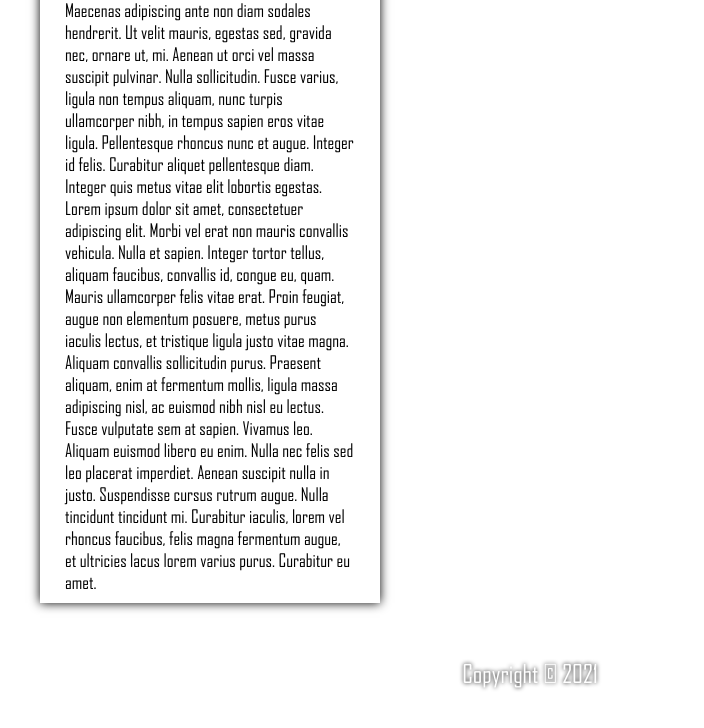
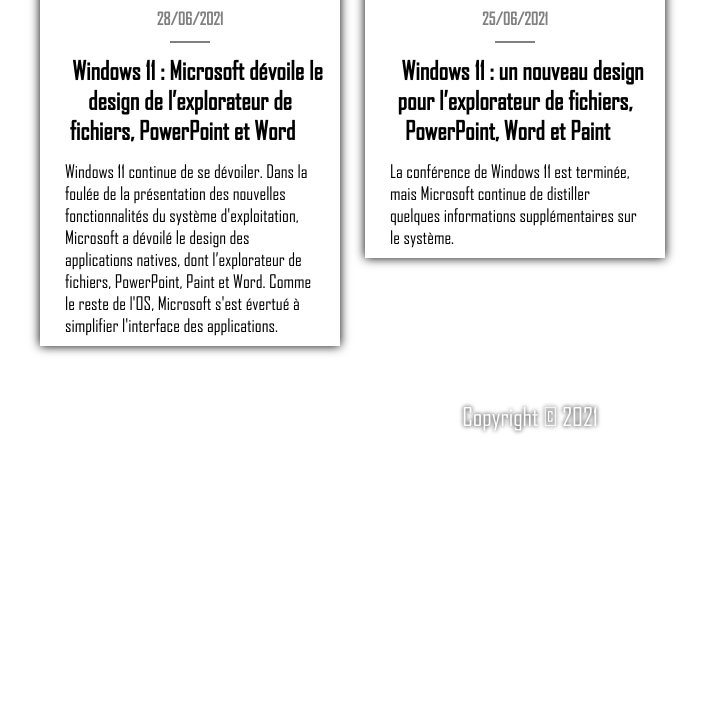
Before and after one commit to MichaelAceAnderson/MichaelAceAnderson.github.io, a PHP site: page /pages/vt.php in a window 1280 px wide. Shown: the part 1754-2482 px from the top of the page, without its empty margins (110-814 px from the left). After the commit the page ends 2188 px from the top, so only its background shows below. Run offline with PHP 8.4, Linux system fonts and the light colour scheme.

Commit message:
Added Veille content

```diff
--- a/common/style/style.css
+++ b/common/style/style.css
@@ -401,8 +401,8 @@ Note: Tests/dev only
 /* Articles/Cartes */
 
 .main article {
-	margin: 15px 30px 15px 0px;
-	width: 340px;
+	margin: 15px 25px 15px 0px;
+	width: 300px;
 	box-shadow: 0px 0px 10px 0px black;
 	vertical-align: top;
 	background: rgb(255 255 255 / 90%);
@@ -423,11 +423,25 @@ Note: Tests/dev only
 	color: black;
 }
 
-.main article h1 {
+.main article h1,
+.main article a {
 	font-size: 25px;
 	color: black;
-	margin: 15px 0 0 0;
+	margin: 5px 15px;
 	text-align: center;
+}
+
+.main article h6 {
+	text-align: center;
+	margin: 10px 0 0 0;
+	color: gray;
+}
+
+.main article hr {
+	border: none;
+	background: gray;
+	height: 2px;
+	width: 40px;
 }
 
 /* Informations de bas de page */
--- a/pages/vt.php
+++ b/pages/vt.php
@@ -8,57 +8,124 @@
 
 <section class="main" id="main">
 	<h1>Veille technologique</h1>
-	<p>Note: en cours de travaux.</p>
-		<article>
-			<img src="https://upload.wikimedia.org/wikipedia/commons/thumb/9/95/Vue.js_Logo_2.svg/1184px-Vue.js_Logo_2.svg.png">
-			<h1>Vue.js</h1>
+	<p>Note: en cours de travaux.</p><article>
+			<img src="https://img.phonandroid.com/2021/03/Windows-11-1.jpg">
+			<h6>
+				29/07/2022
+			</h6>
+			<hr>
+			<h1>
+				<a target="_blank" href="https://www.phonandroid.com/windows-11-revoit-le-design-de-barre-des-taches-et-inclut-des-widgets-animes-dans-une-nouvelle-mise-a-jour.html">
+					Windows 11 revoit le design de barre des tâches et inclut des Widgets animés dans une nouvelle mise à jour
+				</a>
+			</h1>
 			<p>
-				Vue.js, est un framework JavaScript open-source utilisé pour construire des interfaces utilisateur et des applications web monopages.
-				Vue a été créé par Evan You et est maintenu par lui et le reste des membres actifs de l'équipe principale travaillant sur le projet et son écosystème.
+				Microsoft vient de publier une nouvelle mise à jour Windows 11 destinée aux Insiders.
+				Celle-ci apporte tout un tas de nouveautés, comme une barre des tâches revue et corrigée,
+				des widgets animés ou encore un nouveau design pour certaines fenêtres.
+				Une grosse amélioration que le grand public pourra sans doute essayer dès octobre.
 			</p>
 		</article><article>
-			<img src="https://upload.wikimedia.org/wikipedia/commons/thumb/d/d9/Node.js_logo.svg/590px-Node.js_logo.svg.png">
-			<h1>Node.js</h1>
+			<img src="https://www.ginjfo.com/wp-content/webp-express/webp-images/uploads/2022/02/Windows-11-copy-dialogs-fluent-design-02-768x409.jpg.webp">
+			<h6>
+				02/02/2022
+			</h6>
+			<hr>
+			<h1>
+				<a target="_blank" href="https://www.ginjfo.com/actualites/logiciels/windows-11/windows-11-et-son-interface-moderne-il-y-a-encore-du-travail-20220202">
+					Windows 11 et son interface « moderne », il y a encore du travail
+				</a>
+			</h1>
 			<p>
-				Node.js est une plateforme logicielle libre en JavaScript, orientée vers les applications réseau évènementielles hautement concurrentes qui doivent pouvoir monter en charge.
-				Elle utilise la machine virtuelle V8, la librairie libuv pour sa boucle d'évènements, et implémente sous licence MIT les spécifications CommonJS.
+				Windows 11 introduit d’importants changements face à Windows 10. Les plus marquants concernent principalement l’interface et l’environnement du bureau.
 			</p>
 		</article><article>
-			<img src="https://www.finelog-biseum.com/wp-content/uploads/2017/09/Logo-SQL-SERVER.png">
-			<h1>SQL Server</h1>
-			<p>Microsoft SQL Server est un système de gestion de base de données en langage SQL incorporant entre autres un SGBDR développé et commercialisé par la société Microsoft.</p>
-		</article><article>
-			<img src="https://upload.wikimedia.org/wikipedia/commons/thumb/9/9a/Visual_Studio_Code_1.35_icon.svg/800px-Visual_Studio_Code_1.35_icon.svg.png">
-			<h1>VSCode</h1>
+			<img src="https://img.phonandroid.com/2021/10/Windows-11-10.jpeg">
+			<h6>
+				28/01/2022
+			</h6>
+			<hr>
+			<h1>
+				<a target="_blank" href="https://www.phonandroid.com/windows-11-la-nouvelle-mise-a-jour-ameliore-le-design-par-petites-touches.html">
+					Windows 11 : la nouvelle mise à jour améliore le design par petites touches
+				</a>
+			</h1>
 			<p>
-				Visual Studio Code est un éditeur de code extensible développé par Microsoft pour Windows, Linux et macOS.
-				Les fonctionnalités incluent la prise en charge du débogage, la mise en évidence de la syntaxe, la complétion intelligente du code, les snippets, la refactorisation du code et Git intégré.
+				Windows 11 accueille une nouvelle mise à jour pour les Insiders.
+				Celle-ci apporte des améliorations de l’interface utilisateur, mais aussi des voix inédites pour le narrateur.
+				Ces nouveautés pourraient être le premier aperçu de la grosse mise à jour d’automne 2022.
 			</p>
 		</article><article>
-			<img src="">
-			<h1>Test sans image</h1>
+			<img src="https://www.presse-citron.net/app/uploads/2021/06/Windows-11.jpg">
+			<h6>
+				01/02/2022
+			</h6>
+			<hr>
+			<h1>
+				<a target="_blank" href="https://www.presse-citron.net/windows-11-un-ancien-directeur-de-microsoft-critique-le-menu-demarrer/">
+					Windows 11 : un ancien directeur de Microsoft critique le menu Démarrer
+				</a>
+			</h1>
+			<p>Cet ex responsable Microsoft de l’expérience utilisateur se dit choqué par le manque d’ergonomie du nouveau menu Démarrer de Windows 11.</p>
+		</article><article>
+			<img src="https://img.phonandroid.com/2022/01/Windows-11.jpg">
+			<h6>
+				21/01/2022
+			</h6>
+			<hr>
+			<h1>
+				<a target="_blank" href="https://www.phonandroid.com/windows-11-le-gestionnaire-des-taches-a-droit-a-un-nouveau-design-plus-moderne.html">
+					Windows 11 : le Gestionnaire des tâches a droit à un nouveau design plus moderne
+				</a>
+			</h1>
 			<p>
-				Lorem ipsum dolor sit amet, consectetur adipiscing elit. Sed non risus.
-				Suspendisse lectus tortor, dignissim sit amet, adipiscing nec, ultricies sed, dolor.
-				Cras elementum ultrices diam. Maecenas ligula massa, varius a, semper congue, euismod non, mi.
-				Proin porttitor, orci nec nonummy molestie, enim est eleifend mi, non fermentum diam nisl sit amet erat. Duis semper.
-				Duis arcu massa, scelerisque vitae, consequat in, pretium a, enim. Pellentesque congue.
-				Ut in risus volutpat libero pharetra tempor.
-				Cras vestibulum bibendum augue. Praesent egestas leo in pede. Praesent blandit odio eu enim.
-				Pellentesque sed dui ut augue blandit sodales. Vestibulum ante ipsum primis in faucibus orci luctus et ultrices posuere cubilia Curae;
-				Aliquam nibh. Mauris ac mauris sed pede pellentesque fermentum. Maecenas adipiscing ante non diam sodales hendrerit.
-				Ut velit mauris, egestas sed, gravida nec, ornare ut, mi. Aenean ut orci vel massa suscipit pulvinar. Nulla sollicitudin.
-				Fusce varius, ligula non tempus aliquam, nunc turpis ullamcorper nibh, in tempus sapien eros vitae ligula.
-				Pellentesque rhoncus nunc et augue. Integer id felis. Curabitur aliquet pellentesque diam. Integer quis metus vitae elit lobortis egestas.
-				Lorem ipsum dolor sit amet, consectetuer adipiscing elit. Morbi vel erat non mauris convallis vehicula. Nulla et sapien.
-				Integer tortor tellus, aliquam faucibus, convallis id, congue eu, quam. Mauris ullamcorper felis vitae erat.
-				Proin feugiat, augue non elementum posuere, metus purus iaculis lectus, et tristique ligula justo vitae magna.
-				Aliquam convallis sollicitudin purus.
-				Praesent aliquam, enim at fermentum mollis, ligula massa adipiscing nisl, ac euismod nibh nisl eu lectus. Fusce vulputate sem at sapien.
-				Vivamus leo. Aliquam euismod libero eu enim. Nulla nec felis sed leo placerat imperdiet. Aenean suscipit nulla in justo.
-				Suspendisse cursus rutrum augue. Nulla tincidunt tincidunt mi.
-				Curabitur iaculis, lorem vel rhoncus faucibus, felis magna fermentum augue, et ultricies lacus lorem varius purus.
-				Curabitur eu amet.
+				Microsoft s'apprête à remanier le gestionnaire de tâches dans Windows 11.
+				Comme le reste du système d'exploitation, le gestionnaire de tâches reçoit enfin
+				un nouveau design dans la dernière mise à jour qui correspond au nouveau langage Fluent Design de Microsoft.
+			</p>
+		</article><article>
+			<img src="https://www.laptopspirit.fr/wp-content/uploads/new/2021/12/Windows-11-Bloc-Notes-1-600x524.jpg">
+			<h6>
+				08/12/2021
+			</h6>
+			<hr>
+			<h1>
+				<a target="_blank" href="https://www.laptopspirit.fr/300926/windows-11-nouveau-design-pour-le-bloc-notes-notepad.html">
+					Windows 11 – nouveau design pour le Bloc-Notes Notepad
+				</a>
+			</h1>
+			<p>
+				Microsoft offre au bloc-notes de Windows 11 une refonte en matière de design qui colle plus à l’ambiance graphique générale de ce nouveau système d’exploitation.
+			</p>
+		</article><!-- HORS PÉRIODE SCOLAIRE --><article>
+			<img src="https://img.phonandroid.com/2021/06/windows-11-word-paint-explorateur-fichiers.jpg">
+			<h6>
+				28/06/2021
+			</h6>
+			<hr>
+			<h1>
+				<a target="_blank" href="https://www.phonandroid.com/windows-11-microsoft-devoile-nouveau-design-explorateur-fichiers-powerpoint-word.html">
+					Windows 11 : Microsoft dévoile le design de l’explorateur de fichiers, PowerPoint et Word
+				</a>
+			</h1>
+			<p>
+				Windows 11 continue de se dévoiler. Dans la foulée de la présentation des nouvelles fonctionnalités du système d'exploitation,
+				Microsoft a dévoilé le design des applications natives, dont l’explorateur de fichiers, PowerPoint, Paint et Word.
+				Comme le reste de l'OS, Microsoft s'est évertué à simplifier l'interface des applications.
+			</p>
+		</article><article>
+			<img src="https://images.frandroid.com/wp-content/uploads/2021/06/windows-11-nouveau-design-apps-1-1200x675.jpg">
+			<h6>
+				25/06/2021
+			</h6>
+			<hr>
+			<h1>
+				<a target="_blank" href="https://www.frandroid.com/marques/microsoft/983779_windows-11-un-nouveau-design-pour-lexplorateur-de-fichiers-powerpoint-word-et-paint">
+					Windows 11 : un nouveau design pour l’explorateur de fichiers, PowerPoint, Word et Paint
+				</a>
+			</h1>
+			<p>
+				La conférence de Windows 11 est terminée, mais Microsoft continue de distiller quelques informations supplémentaires sur le système.
 			</p>
 		</article>
 </section>
```
